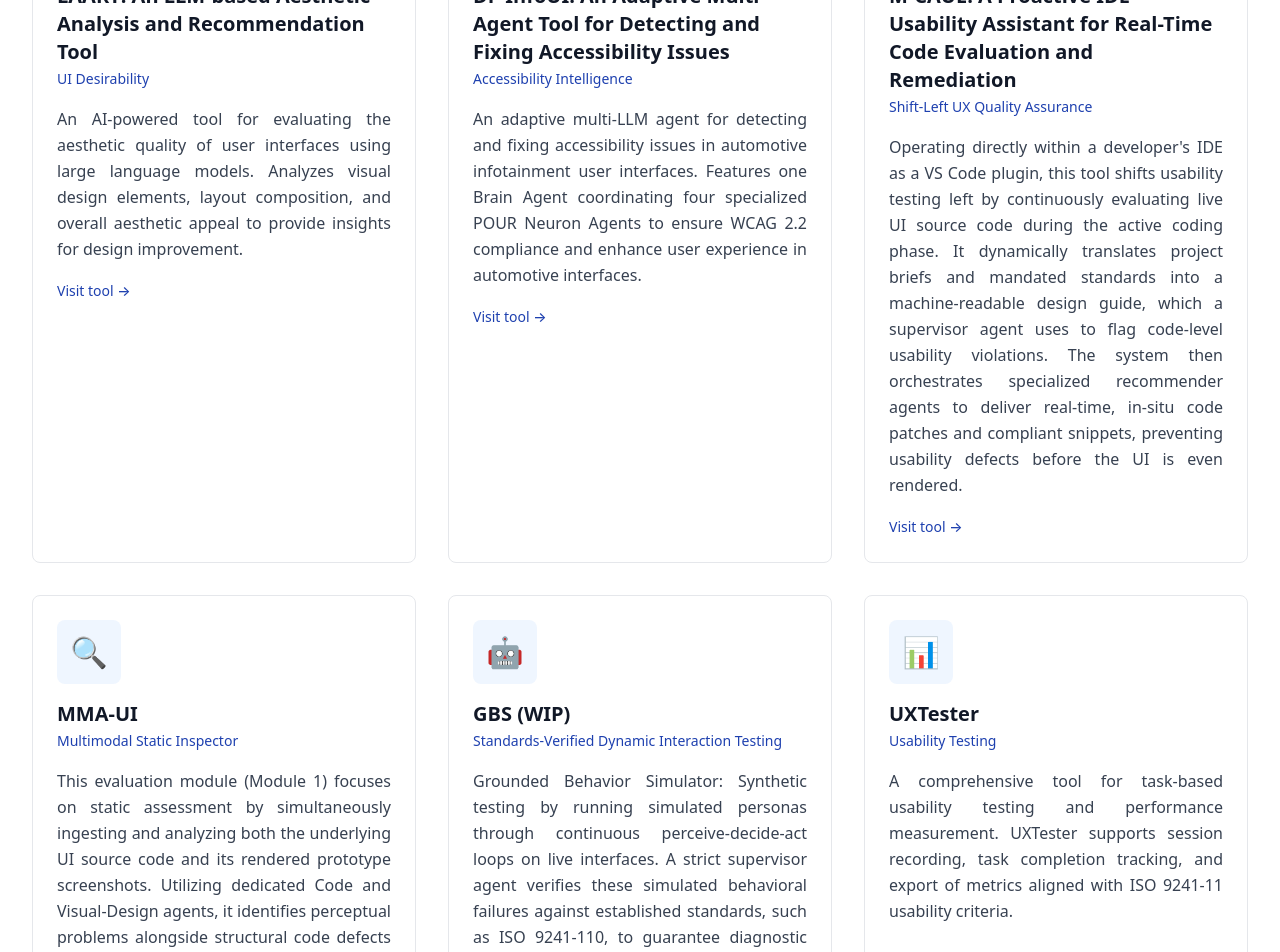
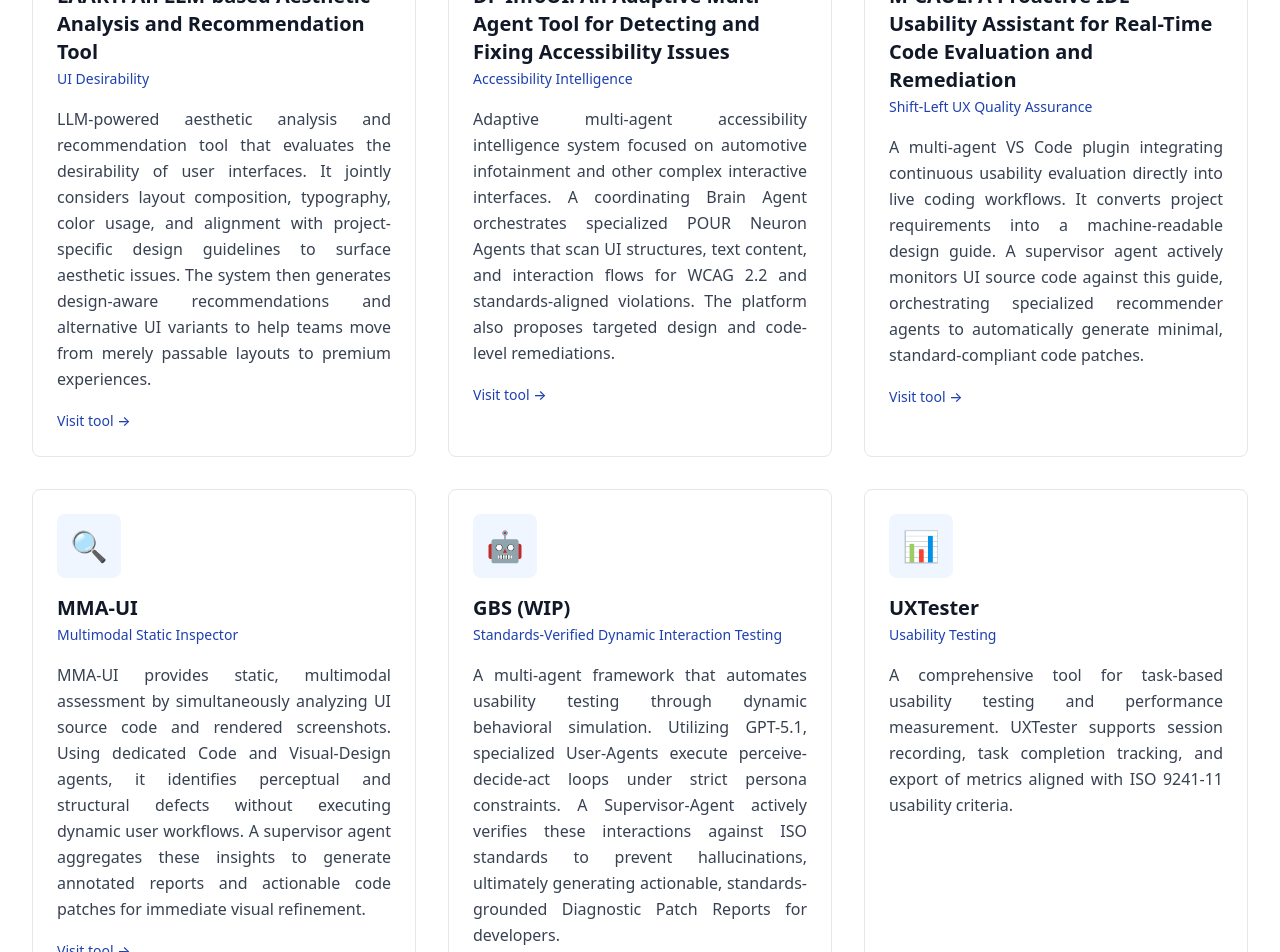
Before and after one commit to mohamedsemah/S-UXE-s, a Next.js app: page /tools in a window 1280 px wide. Shown: the part 440-1392 px from the top of the page. Built offline with nearby package versions, Linux system fonts and the light colour scheme.

Commit message:
Adjust the tools' descriptions

```diff
--- a/app/tools/page.tsx
+++ b/app/tools/page.tsx
@@ -10,35 +10,37 @@
   {
     name: 'LAART: An LLM-based Aesthetic Analysis and Recommendation Tool',
     category: 'UI Desirability',
-    description: 'An AI-powered tool for evaluating the aesthetic quality of user interfaces using large language models. Analyzes visual design elements, layout composition, and overall aesthetic appeal to provide insights for design improvement.',
+    description:
+      'LLM-powered aesthetic analysis and recommendation tool that evaluates the desirability of user interfaces. It jointly considers layout composition, typography, color usage, and alignment with project-specific design guidelines to surface aesthetic issues. The system then generates design-aware recommendations and alternative UI variants to help teams move from merely passable layouts to premium experiences.',
     icon: '🎨',
     url: 'https://aesthetic-evaluator.vercel.app',
   },
   {
     name: 'DF-InfoUI: An Adaptive Multi-Agent Tool for Detecting and Fixing Accessibility Issues',
     category: 'Accessibility Intelligence',
-    description: 'An adaptive multi-LLM agent for detecting and fixing accessibility issues in automotive infotainment user interfaces. Features one Brain Agent coordinating four specialized POUR Neuron Agents to ensure WCAG 2.2 compliance and enhance user experience in automotive interfaces.',
+    description:
+      'Adaptive multi-agent accessibility intelligence system focused on automotive infotainment and other complex interactive interfaces. A coordinating Brain Agent orchestrates specialized POUR Neuron Agents that scan UI structures, text content, and interaction flows for WCAG 2.2 and standards-aligned violations. The platform also proposes targeted design and code-level remediations.',
     icon: '♿',
     url: 'https://df-info-ui.vercel.app',
   },
   {
     name: 'M-CAUE: A Proactive IDE Usability Assistant for Real-Time Code Evaluation and Remediation',
     category: 'Shift-Left UX Quality Assurance',
-    description: 'Operating directly within a developer\'s IDE as a VS Code plugin, this tool shifts usability testing left by continuously evaluating live UI source code during the active coding phase. It dynamically translates project briefs and mandated standards into a machine-readable design guide, which a supervisor agent uses to flag code-level usability violations. The system then orchestrates specialized recommender agents to deliver real-time, in-situ code patches and compliant snippets, preventing usability defects before the UI is even rendered.',
+    description: 'A multi-agent VS Code plugin integrating continuous usability evaluation directly into live coding workflows. It converts project requirements into a machine-readable design guide. A supervisor agent actively monitors UI source code against this guide, orchestrating specialized recommender agents to automatically generate minimal, standard-compliant code patches.',
     icon: '⚡',
     url: 'https://github.com/rezmeplz/M-CAUE',
   },
   {
     name: 'MMA-UI',
     category: 'Multimodal Static Inspector',
-    description: 'This evaluation module (Module 1) focuses on static assessment by simultaneously ingesting and analyzing both the underlying UI source code and its rendered prototype screenshots. Utilizing dedicated Code and Visual-Design agents, it identifies perceptual problems alongside structural code defects without needing to execute dynamic user workflows. A supervisor agent then aggregates these static, multimodal findings to generate annotated screenshot reports and specialized code patches for immediate visual refinement.',
+    description: 'MMA-UI provides static, multimodal assessment by simultaneously analyzing UI source code and rendered screenshots. Using dedicated Code and Visual-Design agents, it identifies perceptual and structural defects without executing dynamic user workflows. A supervisor agent aggregates these insights to generate annotated reports and actionable code patches for immediate visual refinement.',
     icon: '🔍',
     url: 'https://github.com/rezmeplz/MultiModelAgent-UI',
   },
   {
     name: 'GBS (WIP)',
     category: 'Standards-Verified Dynamic Interaction Testing',
-    description: 'Grounded Behavior Simulator: Synthetic testing by running simulated personas through continuous perceive-decide-act loops on live interfaces. A strict supervisor agent verifies these simulated behavioral failures against established standards, such as ISO 9241-110, to guarantee diagnostic accuracy and eliminate AI hallucinations. It specifically targets the discovery of dynamic interaction barriers, such as broken multi-step workflows or navigational dead-ends, that traditional static analysis methods typically miss.',
+    description: 'A multi-agent framework that automates usability testing through dynamic behavioral simulation. Utilizing GPT-5.1, specialized User-Agents execute perceive-decide-act loops under strict persona constraints. A Supervisor-Agent actively verifies these interactions against ISO standards to prevent hallucinations, ultimately generating actionable, standards-grounded Diagnostic Patch Reports for developers.',
     icon: '🤖',
   },
   {
```
